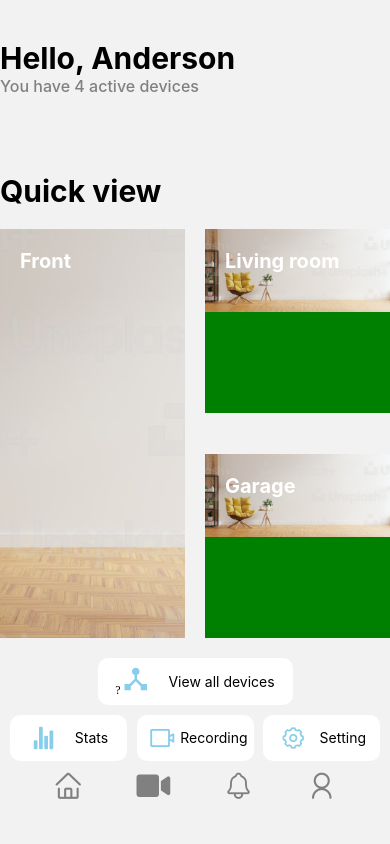
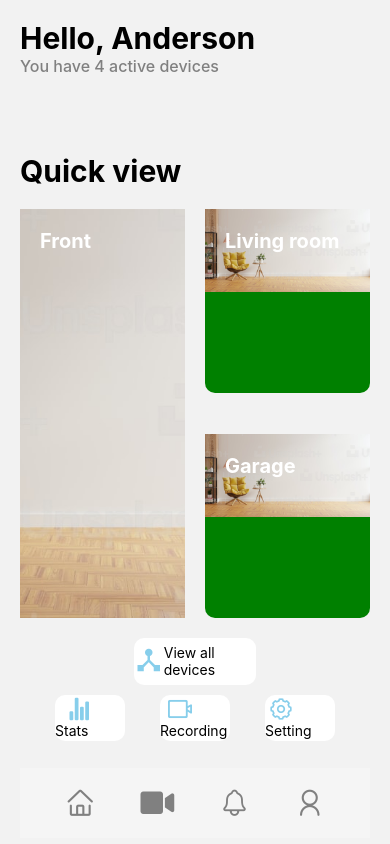
Before and after one commit to Raza2468/native-project, a React Native app: screen /signup in a window 390 px wide. Both pictures are taken after a click on the button "SIGN IN". Built offline with nearby package versions, Linux system fonts and the light colour scheme.

Commit message:
screen Responsive

```diff
--- a/package.json
+++ b/package.json
@@ -14,7 +14,7 @@
     "@react-navigation/native-stack": "^6.9.7",
     "react": "18.1.0",
     "react-native": "0.70.6",
-    "react-native-calendar-picker": "^7.1.3",
+    "react-native-calendars": "^1.1293.0",
     "react-native-safe-area-context": "^4.4.1",
     "react-native-screens": "^3.18.2",
     "react-native-vector-icons": "^9.2.0",
--- a/src/AuthNavigator.js
+++ b/src/AuthNavigator.js
@@ -14,7 +14,7 @@ import Recording from './Component/Recording';
 import Notification from './Component/Notification';
 import SettingScreen from './Component/Setting';
 import Statusscreen from './Component/Statusscreen';
-// import CalenderScreen from './Component/Calendar';
+import CalenderScreen from './Component/Calendar';
 import VideoScreen from './Component/Video';
 
 // import Navbar from "../Navbar";
@@ -36,7 +36,8 @@ const AuthNavigator = () => (
     />
     <Stack.Screen
       name="Devicescreen"
-      options={{headerShown: false}}
+
+      // options={{headerShown: false}}
       component={Devicescreen}
     />
     <Stack.Screen
@@ -107,13 +108,13 @@ const AuthNavigator = () => (
       }}
       component={VideoScreen}
     />
-    {/* <Stack.Screen
-      name="CalenderScreen"
+    <Stack.Screen
+      name="Calender Screen"
       options={{
-        headerShown: false,
+        // headerShown: false,
       }}
       component={CalenderScreen}
-    /> */}
+    />
     {/*
     <Stack.Screen
       name="Homescreen"
--- a/src/Component/Calendar.jsx
+++ b/src/Component/Calendar.jsx
@@ -1,16 +1,15 @@
 import React, { useState, useEffect } from 'react';
 import { StyleSheet, Text, View } from 'react-native';
-import CalendarPicker from 'react-native-calendar-datepicker';
+import { Calendar } from 'react-native-calendars';
 import Footer from './Footer';
-// npm install --save react-native-calendar-datepicker
 
 export default function CalenderScreen() {
 
 
     const [selectedStartDate, setSelectedStartDate] = useState(null);
-    const startDate = selectedStartDate
-        ? selectedStartDate.format('YYYY-MM-DD').toString()
-        : '';
+    const [SelectedEndDate, setSelectedEndDate] = useState(null);
+
+    console.log(selectedStartDate, "selectedStartDate");
     const styles = StyleSheet.create({
         container: {
             flex: 1,
@@ -61,20 +60,39 @@ export default function CalenderScreen() {
     });
     return (
         <View style={styles.container}>
-            {/* <StatusBar style="auto" /> */}
-            <CalendarPicker onDateChange={setSelectedStartDate}
-            // nextTitle=""
+            <Calendar
+                // onDateChange={setSelectedStartDate}\
+                style={{
+                    // borderWidth: 1,
+                    borderColor: 'gray',
+                    height: 390,
+                    width: 390
+                }}
+                onDayPress={day => {
+                    console.log('selected day', day);
+                    setSelectedStartDate(day.dateString)
+
+                }}
+                onDayLongPress={day => {
+                    console.log('selected ENd day', day);
+                    setSelectedEndDate(day.dateString)
+                }}
+                // monthFormat={'yyyy MM'}
+                onMonthChange={month => {
+                    console.log('month changed', month);
+                }}
+                showWeekNumbers={true}
+                enableSwipeMonths={true}
             />
-            {/* <Text style={styles.dateText}>Start with {startDate}</Text> */}
-            {/* <Text style={styles.dateText}>End With {startDate}</Text> */}
 
             <View style={styles.btncontainer}>
-                <Text style={styles.btnHeader}>Start with {startDate}</Text>
-                <Text style={styles.btnHeader} >End With {startDate}</Text>
+                <Text style={styles.btnHeader}>Start with {selectedStartDate}</Text>
+                <Text style={styles.btnHeader} >End With {SelectedEndDate}</Text>
+                {/* <Text style={styles.btnHeader}>{selectedStartDate === null ? "Start with " : selectedStartDate}</Text> */}
             </View>
-            <View style={styles.flexdown}>
+            {/* <View style={styles.flexdown}>
                 <Footer />
-            </View>
+            </View> */}
         </View>
 
     );
--- a/src/Component/Footer.jsx
+++ b/src/Component/Footer.jsx
@@ -29,15 +29,18 @@ const styles = StyleSheet.create({
   containerfooter: {
     // backgroundColor: 'green',
     // display: "flex",
+    backgroundColor:"#F5F5F5",
     justifyContent: 'space-evenly',
     alignItems: "center",
     height: 70,
     flexDirection: 'row',
     borderTopColor: 'black',
     elevation: 2,
-    shadowColor: 'gray',
-
-    // position: 'absolute', left: 0, right: 0, bottom: 0
+    shadowColor: 'skyblue',
+    // marginBottom: 0
+    top: '40%',
+    width:"100%",
+    position: 'absolute', left: 0, right: 0, bottom: 0,
   }
   ,
   footerchild: {
--- a/src/Component/Homescreen.jsx
+++ b/src/Component/Homescreen.jsx
@@ -11,7 +11,9 @@ import Footer from './Footer';
 
 export default function Homescreen() {
   return (
+
     <View style={styles.main}>
+
       <View style={styles.headingcontainer}>
         <Text style={styles.heading}>Hello, Anderson</Text>
         <Text style={styles.txt}>You have 4 active devices</Text>
@@ -43,15 +45,14 @@ export default function Homescreen() {
         <View style={styles.bg}>
           <View style={styles.btn}>
             <Text>
-              <Icon name={'share-2'} solid />
               {/* <Feather name="share-2" size={24} color="black" /> */}
               <MaterialIcons name="device-hub" size={30} color="skyblue" />
             </Text><Text>View all devices</Text></View>
         </View>
         <View style={styles.bgdbtn}>
-          <View style={styles.btnd}><Text> <Ionicons name="stats-chart" size={24} color="skyblue" /></Text><Text>Stats</Text></View>
-          <View style={styles.btnd}><Text>  <AntDesign name="videocamera" size={24} color="skyblue" /></Text><Text>Recording</Text></View>
-          <View style={styles.btnd}><Text> <AntDesign name="setting" size={24} color="skyblue" /></Text><Text>Setting</Text></View>
+          <View style={styles.btnd}><Text> <Ionicons name="stats-chart" size={24} color="skyblue" style={{padding:9}}/> Stats</Text></View>
+          <View style={styles.btnd}><Text>  <AntDesign name="videocamera" size={24} color="skyblue" /> Recording</Text></View>
+          <View style={styles.btnd}><Text> <AntDesign name="setting" size={24} color="skyblue" /> Setting</Text></View>
         </View>
 
       </View>
@@ -64,10 +65,13 @@ export default function Homescreen() {
 
 const styles = StyleSheet.create({
   main: {
-    paddingTop: 40,
+    // paddingTop: 40,
     display: "flex",
     flexDirection: "column",
     flex: 1,
+    // backgroundColor: "yellow",
+    padding: 10,
+    margin: 10
   },
   setdisplayofpage: {
     display: "flex",
@@ -108,7 +112,7 @@ const styles = StyleSheet.create({
   },
   btn: {
 
-    width: "50%",
+    width: "35%",
     height: "100%",
     backgroundColor: "white",
     display: "flex",
@@ -121,16 +125,18 @@ const styles = StyleSheet.create({
   },
   btnd: {
 
-    width: "30%",
+    width: "20%",
     height: "100%",
     backgroundColor: "white",
     display: "flex",
     alignItems: "center",
-    justifyContent: "space-evenly",
+    justifyContent: 'center',
     flexDirection: "row",
     borderRadius: 10,
     elevation: 4,
     shadowColor: 'gray',
+    // padding:10,
+    // margin:9
   },
   quickflex: {
     display: "flex",
@@ -157,11 +163,20 @@ const styles = StyleSheet.create({
     width: "100%",
     backgroundColor: "green",
 
+    borderRadius: 10,
+    elevation: 8,
+    shadowColor: 'gray',
+
   },
   imagevertical2: {
     height: "45%",
     width: "100%",
     backgroundColor: "green",
+
+
+    borderRadius: 10,
+    elevation: 8,
+    shadowColor: 'gray',
   },
   heading: {
     fontSize: 30,
--- a/src/Component/Signup.jsx
+++ b/src/Component/Signup.jsx
@@ -1,4 +1,4 @@
-import { StyleSheet, Text, View, Image, TextInput, Button } from 'react-native'
+import { StyleSheet, Text, View, Image, TextInput, Button, ImageBackground, ScrollView } from 'react-native'
 import React from 'react'
 import logo from '../assets/logo.png';
 import { useNavigation } from '@react-navigation/native';
@@ -9,17 +9,24 @@ export default function Signup() {
   const navigation = useNavigation();
   const [text, onChangeText] = React.useState('Useless Text');
   const [number, onChangeNumber] = React.useState('');
+  const image = { uri: 'https://i.pinimg.com/originals/d0/2b/5b/d02b5b51fadb746eb1b2e3017ae1a716.jpg' };
+  const logo = { uri: 'https://i.pinimg.com/originals/b1/9e/56/b19e56e0b9e23b771eb2dd1183bfe378.png' };
 
   return (
 
+    <View style={styles.container}>
+      <ImageBackground source={image} resizeMode="cover" style={styles.image}>
+        <ScrollView>
+
           <View style={styles.main}>
             <View style={styles.logincontainer}>
+
+              {/* <View style={styles.loginform}> */}
+              <View>
                 <Image
                   style={styles.tinyLogo}
                   source={logo}
                 />
-
-        <View style={styles.loginform}>
 
                 <TextInput
                   style={styles.input}
@@ -55,21 +62,35 @@ export default function Signup() {
               </View>
             </View>
           </View>
+
+        </ScrollView>
+      </ImageBackground>
+    </View>
   )
 }
 
 const styles = StyleSheet.create({
+
+
+
+  container: {
+    flex: 1,
+  },
+  image: {
+    flex: 1,
+    justifyContent: 'center',
+  },
   main: {
     padding: 40,
     display: "flex",
     flexDirection: "column",
     flex: 1,
-    justifyContent:"center",
-    alignItems:"center",
+    justifyContent: "center",
+    alignItems: "center",
   },
   logincontainer: {
-    width: "100%",
-    height: "60%",
+    // width: "100%",
+    // height: "160%",
     backgroundColor: "white",
     padding: 20,
     elevation: 9,
@@ -80,6 +101,10 @@ const styles = StyleSheet.create({
   tinyLogo: {
     width: "90%",
     height: 100,
+    padding: 80,
+    margin:80,
+    marginLeft:10
+
   },
   loginform: {
     width: "100%",
@@ -103,12 +128,16 @@ const styles = StyleSheet.create({
     width: "60%",
     height: 40,
     marginTop: 15,
-    alignSelf: "center"
+    alignSelf: "center",
+    // borderRadius: 150,
+
   },
   btn: {
-    borderRadius: 150,
+    borderRadius: 14,
+    backgroundColor: '#F2F2F2',
+    minWidth: '25%',
+    textAlign: 'center',
+    color: 'skyBlue',
+    shadowColor: 'gray',
   },
-
-
-
 })
```
Also changed, not shown: App.js (+6 -3 lines), 1 other file (tests, documents, lock files or other folders). Lines whose indentation alone changed are shown as unchanged.
